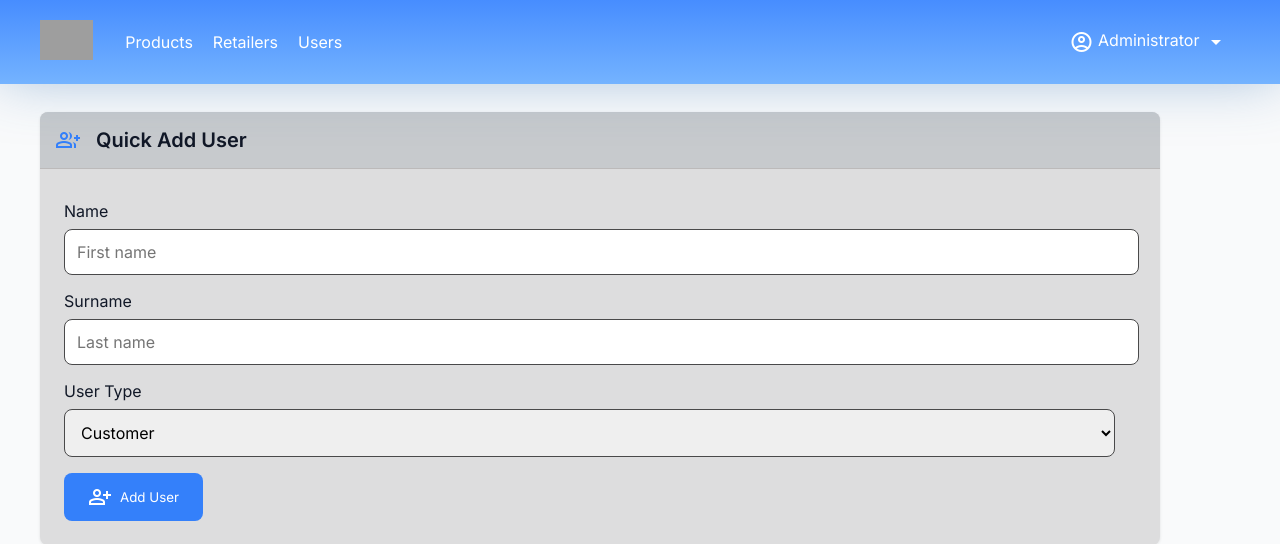
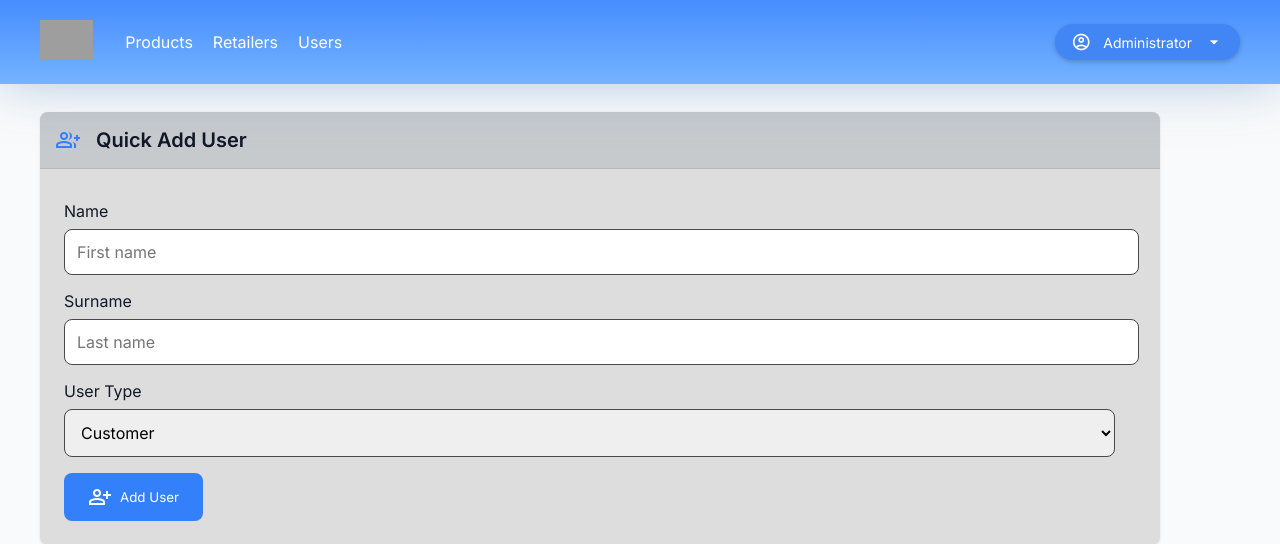
Before and after one commit to u23608821/COS221_Assignment_5, a PHP site: page /html/Admin.html in a window 1280 px wide. Shown: the top 544 px of the page. Run offline with PHP 8.4, Linux system fonts and the light colour scheme; grey boxes are pictures that could not be loaded.

Commit message:
fixed admin dropdown

```diff
--- a/src/public/styles/Admin.css
+++ b/src/public/styles/Admin.css
@@ -578,3 +578,37 @@
   .hidden {
     display: none;
   }
+
+  .btn-user {
+    display: flex;
+    align-items: center;
+    gap: 8px;
+    padding: 8px 16px;
+    background-color: #4285f4;
+    color: white;
+    border: none;
+    border-radius: 24px;
+    font-family: 'Inter', sans-serif;
+    font-weight: 500;
+    font-size: 14px;
+    cursor: pointer;
+    box-shadow: 0 2px 5px rgba(0, 0, 0, 0.2);
+    transition: all 0.3s ease;
+  }
+
+  .btn-user:hover {
+    background-color: #3367d6;
+    box-shadow: 0 4px 8px rgba(0, 0, 0, 0.2);
+  }
+
+  .user-icon {
+    font-size: 20px;
+  }
+
+  .arrow-icon {
+    font-size: 20px;
+  }
+
+  .user-text {
+    margin: 0 4px;
+  }
```
